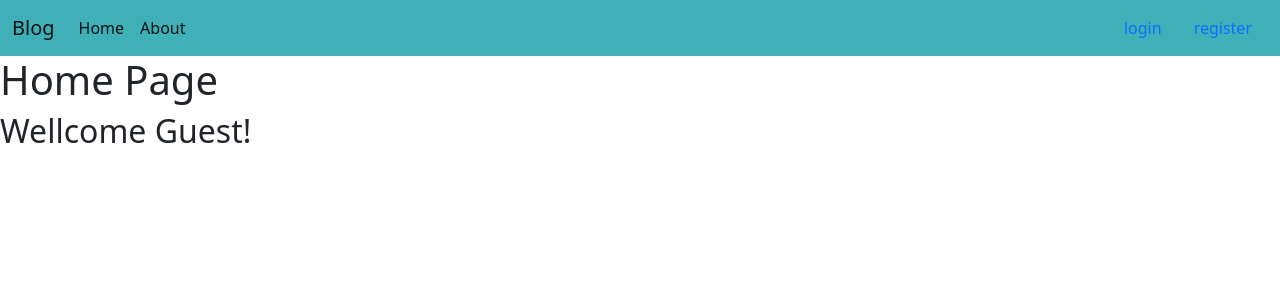
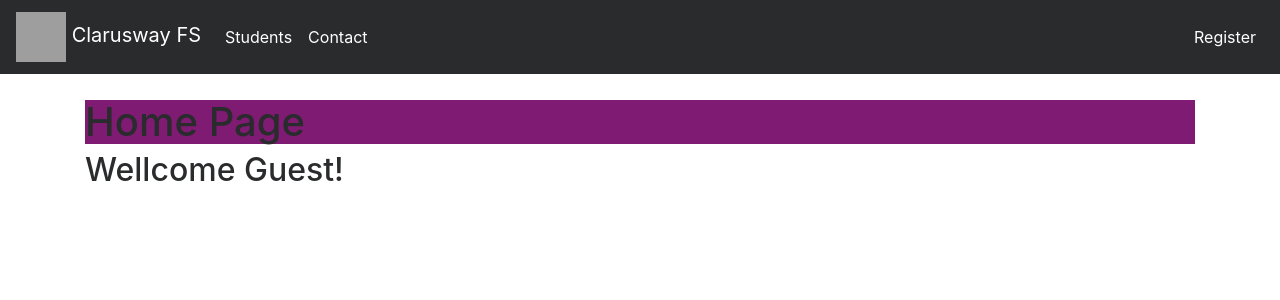
Before and after one commit to mslmyrtd/Blog-project-Django-, a Django app: page /users/ in a window 1280 px wide. Shown: the top 300 px of the page. Run offline with Django 4.2, Linux system fonts and the light colour scheme; some libraries are stand-ins or nearby versions; grey boxes are pictures that could not be loaded.

Commit message:
register editlendi navbar url eklendi

```diff
--- a/templates/base.html
+++ b/templates/base.html
@@ -1,38 +1,58 @@
 <!DOCTYPE html>
 {% load static %}
+
 <html lang="en">
   <head>
     <meta charset="UTF-8" />
     <meta http-equiv="X-UA-Compatible" content="IE=edge" />
     <meta name="viewport" content="width=device-width, initial-scale=1.0" />
-    <title>blogApp</title>
+
     <link
-      href="https://cdn.jsdelivr.net/npm/bootstrap@5.1.3/dist/css/bootstrap.min.css"
       rel="stylesheet"
-      integrity="sha384-1BmE4kWBq78iYhFldvKuhfTAU6auU8tT94WrHftjDbrCEXSU1oBoqyl2QvZ6jIW3"
+      href="https://maxcdn.bootstrapcdn.com/bootstrap/4.0.0-alpha.6/css/bootstrap.min.css"
+      integrity="sha384-rwoIResjU2yc3z8GV/NPeZWAv56rSmLldC3R/AZzGRnGxQQKnKkoFVhFQhNUwEyJ"
       crossorigin="anonymous"
     />
-    <link
-      rel="stylesheet"
-      href="https://cdn.jsdelivr.net/npm/bootstrap-icons@1.8.1/font/bootstrap-icons.css"
-    />
+
+    {% comment %}
+    <link rel="stylesheet" href=" {% static 'users/css/bootstrap.min.css' %}" />
+    {% endcomment %}
+
+    <link rel="stylesheet" href=" {% static 'users/css/style.css' %}  " />
+
+    <title>Document</title>
   </head>
+
   <body>
-    {% include 'navbar.html' %} {% block content %} {% endblock content %}
+    {% include "navbar.html" %}
+    <div style="margin-top: 100px; margin-bottom: 100px" class="container">
+            {% if messages %}
+        {% for message in messages %}
+            {% if message.tags == "error" %}
+                <div class="alert alert-danger">{{ message }}</div>
+            {% else %}
+                <div class="alert alert-{{ message.tags }}">{{ message }}</div>
+            {% endif %}
+        {% endfor %}
+      {% endif %}
+      {% block content %}
+      {% endblock content %}
+    </div>
     <script
-      src="https://cdn.jsdelivr.net/npm/bootstrap@5.1.3/dist/js/bootstrap.bundle.min.js"
-      integrity="sha384-ka7Sk0Gln4gmtz2MlQnikT1wXgYsOg+OMhuP+IlRH9sENBO0LRn5q+8nbTov4+1p"
+      src="https://code.jquery.com/jquery-3.2.1.slim.min.js"
+      integrity="sha384-KJ3o2DKtIkvYIK3UENzmM7KCkRr/rE9/Qpg6aAZGJwFDMVNA/GpGFF93hXpG5KkN"
       crossorigin="anonymous"
     ></script>
     <script
-      src="https://cdn.jsdelivr.net/npm/@popperjs/core@2.10.2/dist/umd/popper.min.js"
-      integrity="sha384-7+zCNj/IqJ95wo16oMtfsKbZ9ccEh31eOz1HGyDuCQ6wgnyJNSYdrPa03rtR1zdB"
+      src="https://cdnjs.cloudflare.com/ajax/libs/popper.js/1.12.9/umd/popper.min.js"
+      integrity="sha384-ApNbgh9B+Y1QKtv3Rn7W3mgPxhU9K/ScQsAP7hUibX39j7fakFPskvXusvfa0b4Q"
       crossorigin="anonymous"
     ></script>
     <script
-      src="https://cdn.jsdelivr.net/npm/bootstrap@5.1.3/dist/js/bootstrap.min.js"
-      integrity="sha384-QJHtvGhmr9XOIpI6YVutG+2QOK9T+ZnN4kzFN1RtK3zEFEIsxhlmWl5/YESvpZ13"
+      src="https://maxcdn.bootstrapcdn.com/bootstrap/4.0.0/js/bootstrap.min.js"
+      integrity="sha384-JZR6Spejh4U02d8jOt6vLEHfe/JQGiRRSQQxSfFWpi1MquVdAyjUar5+76PVCmYl"
       crossorigin="anonymous"
     ></script>
+    <script src="{% static 'users/js/timeout.js' %}"></script>
   </body>
 </html>
--- a/templates/navbar.html
+++ b/templates/navbar.html
@@ -1,40 +1,58 @@
-<nav class="navbar navbar-expand-lg navbar-light" style="background-color: #40b0b8;">
-  <div class="container-fluid">
-    <a class="navbar-brand" href="{% url 'home' %}"> Blog</a>
-    <button class="navbar-toggler" type="button" data-bs-toggle="collapse" data-bs-target="#navbarSupportedContent" aria-controls="navbarSupportedContent" aria-expanded="false" aria-label="Toggle navigation">
+{% load static %} {% load static %}
+
+<nav class="navbar navbar-toggleable-md navbar-inverse fixed-top bg-inverse">
+  <button
+    class="navbar-toggler navbar-toggler-right"
+    type="button"
+    data-toggle="collapse"
+    data-target="#navbarCollapse"
+    aria-controls="navbarCollapse"
+    aria-expanded="false"
+    aria-label="Toggle navigation"
+  >
     <span class="navbar-toggler-icon"></span>
   </button>
-    <div class="collapse navbar-collapse" id="navbarSupportedContent">
-      <ul class="navbar-nav me-auto mb-2 mb-lg-0">
-        <li class="nav-item">
-          <a class="nav-link active" aria-current="page" href="{% url 'home' %}">Home</a>
+  <a class="navbar-brand" href="{% url 'home'  %}"
+    >
+    <img src="{% static 'users/images/cw_logo.jpg' %}" alt="CLARUSWAY_LOGO" style="width: 50px; height: 50px;"/>
+
+    Clarusway FS</a
+  >
+
+  <div class="collapse navbar-collapse" id="navbarCollapse">
+    <ul class="navbar-nav mr-auto">
+      <li class="nav-item active">
+        {% comment %} {% url 'students' %} {% endcomment %}
+        <a class="nav-link" href="">Students</a>
       </li>
-        <li class="nav-item">
-          <a class="nav-link active" href="#">About</a>
+      <li class="nav-item active">
+        <a class="nav-link" href="">Contact</a>
       </li>
     </ul>
-     <ul class="nav justify-content-end">
-       {% if request.user.is_authenticated %}
-          <li class="nav-item">
-          <a class="nav-link active" aria-current="page" href="{% url 'logout' %}">Logout</a>
-        </li>
-         <li class="nav-item">
-          <a class="nav-link active" aria-current="page" href="{% url 'profile' %}">Profile</a>
-        </li>
-         <li class="nav-item">
-          <a class="nav-link active" aria-current="page" href="{% url 'create' %}">New Post</a>
-        </li>
-       {% else %}
-         <li class="nav-item">
-          <a class="nav-link active" aria-current="page" href="{% url 'login' %}">login</a>
-        </li>
-         <li class="nav-item">
-          <a class="nav-link active" aria-current="page" href="{% url 'register' %}">register</a>
+
+    <ul class="navbar-nav ml-auto">
+      {% if request.user.is_authenticated %} {% if request.user.is_superuser %}
+
+      <li class="nav-item active">
+        <a class="nav-link" href="/admin">Admin</a>
       </li>
       {% endif %}
 
+      <li class="nav-item active">
+
+        <a class="nav-link" href="{% url 'logout' %}">Log Out</a>
+      </li>
+      {% else %}
+
+      <li class="nav-item active">
+
+        {% comment %} <a class="nav-link" href="{% url 'user_login' %}">Log In</a> {% endcomment %}
+      </li>
+      {% endif %}
+      <li class="nav-item active">
+
+        <a class="nav-link" href="{% url 'register' %}">Register</a>
+      </li>
     </ul>
-
-    </div>
   </div>
 </nav>
--- a/users/forms.py
+++ b/users/forms.py
@@ -5,4 +5,4 @@ from django.contrib.auth.forms import UserCreationForm
 class UserForm(UserCreationForm):
     class Meta():
         model=User
-        fields=("username", "email", "password1", "password2", "portfolio","profile_pic", "first_name", "last_name")
+        fields=("username", "email", "password1", "password2")
--- a/users/templates/users/register.html
+++ b/users/templates/users/register.html
@@ -1,6 +1,7 @@
 {% extends 'base.html' %} {% block content %} {% load crispy_forms_tags %}
 
-<h2>Registration Form</h2>
+<h2>Join Today</h2>
+<hr>
 
 {% if request.user.is_authenticated %}
 
@@ -8,7 +9,7 @@
 
 {% else %}
 
-<h3>Fill out the form please!</h3>
+
 <form action="" method="post" enctype="multipart/form-data">
   {% csrf_token %} {{ form_user | crispy }} {{ form_profile | crispy }}
   <button type="submit" class="btn btn-danger">Register</button>
--- a/users/urls.py
+++ b/users/urls.py
@@ -1,5 +1,5 @@
 from django.urls import path
-from .views import home
+from .views import home,register,user_login
 
 
 
@@ -7,9 +7,9 @@ urlpatterns = [
 
 
     path('', home, name="home"),
-    path('register/', home, name="register"),
+    path('register/', register, name="register"),
     path('logout', home, name="logout"),
-    path('login', home, name="login"),
+    path('login', user_login, name="login"),
     path('profile', home, name="profile"),
     path('create', home, name="create"),
 
--- a/users/views.py
+++ b/users/views.py
@@ -1,5 +1,43 @@
 from django.shortcuts import render
-
+from django.shortcuts import render, redirect, HttpResponse
+from django.contrib.auth import authenticate, login,logout
+from django.contrib.auth.decorators import login_required
+from django.contrib.auth.forms import UserCreationForm, AuthenticationForm
+from .forms import UserForm
 # Create your views here.
 def home(request):
     return render(request, "users/home.html")
+
+def register(request):
+    form = UserForm()
+    if request.method == 'POST':
+        form = UserForm(request.POST, request.FILES)
+        if form.is_valid():
+            form.save()
+            username = form.cleaned_data['username']
+            password = form.cleaned_data['password1']
+            user = authenticate(username=username, password=password)
+            login(request, user)
+            return redirect('home')
+    context = {
+        'form_user': form
+    }
+
+    return render(request, "users/register.html", context)
+
+def user_logout(request):
+
+    logout(request)
+    return redirect('home')
+
+def user_login(request):
+
+    form = AuthenticationForm(request, data=request.POST)
+
+    if form.is_valid():
+        user = form.get_user()
+        if user:
+
+            login(request, user)
+            return redirect('home')
+    return render(request, 'users/user_login.html', {"form": form})
```
Lines whose indentation alone changed are shown as unchanged.
